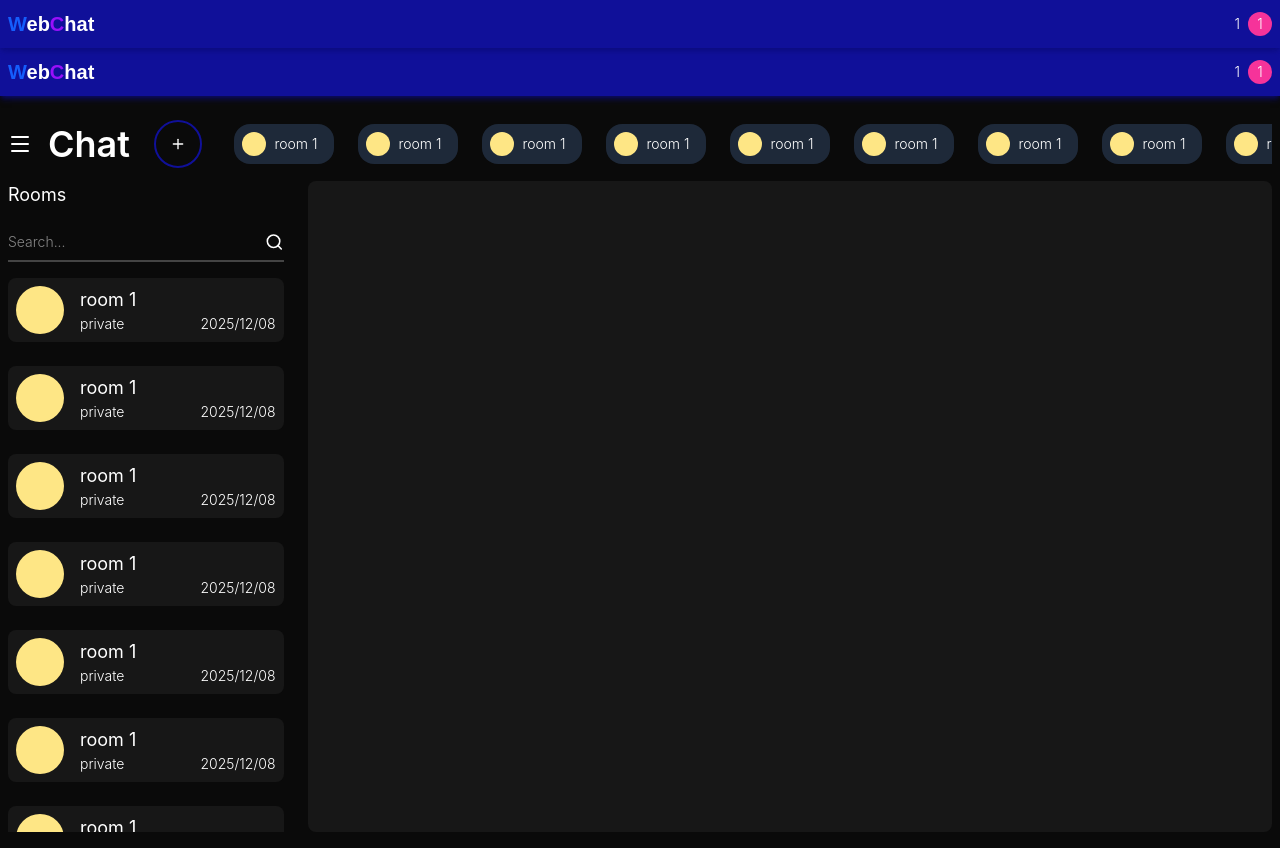
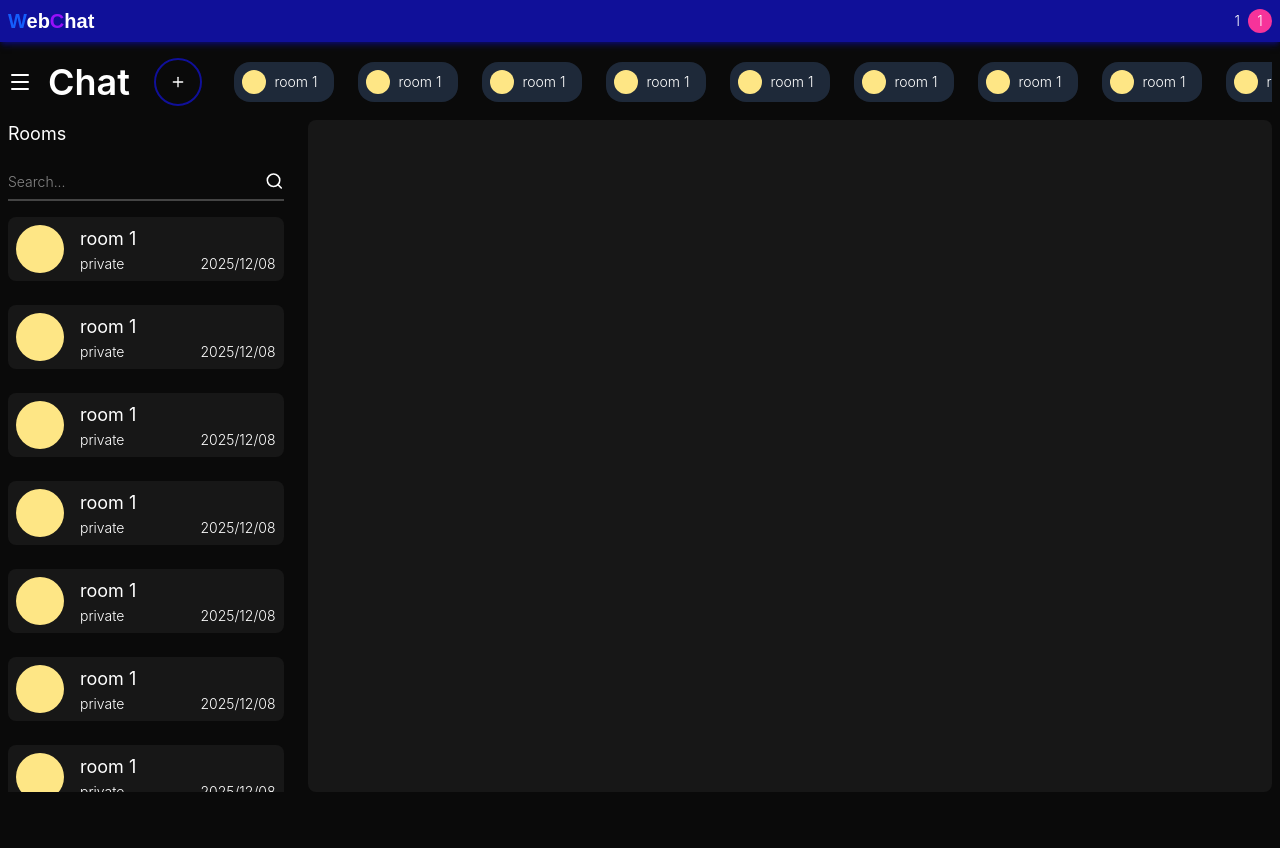
Before and after one commit to LahiruDilhara/webchat-frontend, a Next.js app in the folder webchat-web/: page /home in a window 1280 px wide. Before the commit this address had no page. After the commit the page ends 800 px from the top, so only its background shows below. Built offline with nearby package versions, Linux system fonts and the light colour scheme; sample sign-in values are in the browser's storage.

Commit message:
fix the page layout

```diff
--- a/webchat-web/src/app/auth/layout.tsx
+++ b/webchat-web/src/app/auth/layout.tsx
@@ -1,5 +1,5 @@
 export default function AuthLayout({ children }: { children: React.ReactNode }) {
-    return <div className="text-on-background min-h-screen h-screen md:flex md:justify-center">
+    return <div className="text-on-background h-full md:flex md:justify-center">
         {children}
     </div>;
 }
--- a/webchat-web/src/app/clientInitializer.tsx
+++ b/webchat-web/src/app/clientInitializer.tsx
@@ -3,7 +3,7 @@ import TitleLoadingPage from "@/components/features/TitleLoadingPage";
 import { useClientInitializerViewModel } from "@/viewmodels/root/clientInitializerViewmode";
 
 const ClientInitializer = ({ children }: { children: React.ReactNode }) => {
-    const {ready} = useClientInitializerViewModel();
+    const { ready } = useClientInitializerViewModel();
     return (
         <>
             {ready ? children : <TitleLoadingPage title="Loading...."></TitleLoadingPage>}
--- a/webchat-web/src/app/home/layout.tsx
+++ b/webchat-web/src/app/home/layout.tsx
@@ -3,14 +3,8 @@ import NavUser from "./navUser";
 
 const Layout = ({ children }: { children: React.ReactNode }) => {
     return (
-        <div className="w-screen h-screen flex flex-col">
-            <nav className="min-h-md flex flex-row items-center px-sm justify-between shadow-md shadow-shadow-primary/70 bg-primary">
-                <h1 className="text-xl font-extrabold"><span className="text-blue-600">W</span>eb<span className="text-purple-600">C</span>hat</h1>
-                <NavUser />
-            </nav>
-            <main className="flex-1 px-sm w-full overflow-hidden">
-                {children}
-            </main>
+        <div className="w-full h-full px-sm">
+            {children}
         </div>
     );
 }
--- a/webchat-web/src/app/home/mdHomePage.tsx
+++ b/webchat-web/src/app/home/mdHomePage.tsx
@@ -5,7 +5,7 @@ import { useState } from "react";
 const MdHomePage = () => {
     const [folded, setFolded] = useState(false);
     return (
-        <div className="w-full h-full grid grid-rows-[1fr_15fr] py-md">
+        <div className="w-full h-full grid grid-rows-[1fr_15fr] py-sm">
             <div className="flex flex-row min-h-fit items-center min-w-0 w-full">
                 <div className="flex flex-row min-h-fit items-center gap-md w-full">
                     <div className="cursor-pointer" onClick={() => setFolded(!folded)}>
--- a/webchat-web/src/app/layout.tsx
+++ b/webchat-web/src/app/layout.tsx
@@ -28,21 +28,17 @@ export default function RootLayout({
   return (
     <html lang="en" className="bg-background">
       <body
-        className={`${geistSans.variable} ${geistMono.variable} antialiased`}
+        className={`${geistSans.variable} ${geistMono.variable} antialiased h-dvh`}
       >
         <ClientProvider>
           <ClientInitializer >
-            <div className="flex flex-col min-h-screen">
-              <div className="fixed top-0 left-0 w-full z-50">
-                <nav className="h-md flex flex-row items-center px-sm justify-between shadow-md shadow-shadow-primary/70 bg-primary">
-                  <h1 className="text-xl font-extrabold"><span className="text-blue-600">W</span>eb<span className="text-purple-600">C</span>hat</h1>
-                  <NavUser />
-                </nav>
-              </div>
-              <main className="flex-1 pt-h-md">
-                {children}
-              </main>
-            </div>
+            <nav className="h-1/19 w-full flex flex-row items-center px-sm justify-between shadow-md shadow-shadow-primary/70 bg-primary">
+              <h1 className="text-xl font-extrabold"><span className="text-blue-600">W</span>eb<span className="text-purple-600">C</span>hat</h1>
+              <NavUser />
+            </nav>
+            <main className="h-18/19">
+              {children}
+            </main>
           </ClientInitializer>
         </ClientProvider>
       </body>
--- a/webchat-web/src/viewmodels/root/clientInitializerViewmode.ts
+++ b/webchat-web/src/viewmodels/root/clientInitializerViewmode.ts
@@ -38,17 +38,20 @@ export function useClientInitializerViewModel() {
 
 
     useEffect(() => {
+        if(!ready) return; // wait until the initialization is done to redirect the user
         if (isUserLoggedIn) {
             if (windowPathName.startsWith("/auth")) {
+                console.log("redirecting to /home");
                 router.replace("/home");
             }
         }
         else {
             if (windowPathName.startsWith("/home")) {
+                console.log("redirecting to /");
                 router.replace("/");
             }
         }
-    }, [windowPathName, router,isUserLoggedIn])
+    }, [windowPathName, router,isUserLoggedIn, ready])
 
     return { ready }
 }
```
